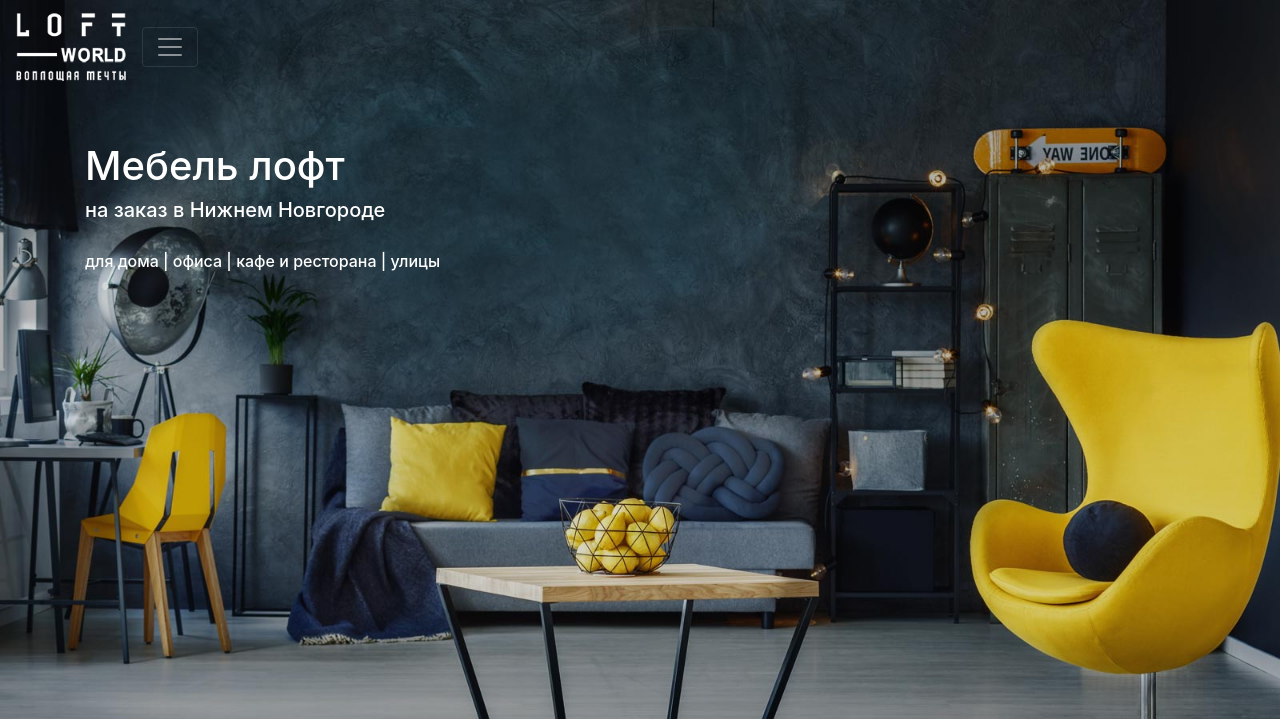
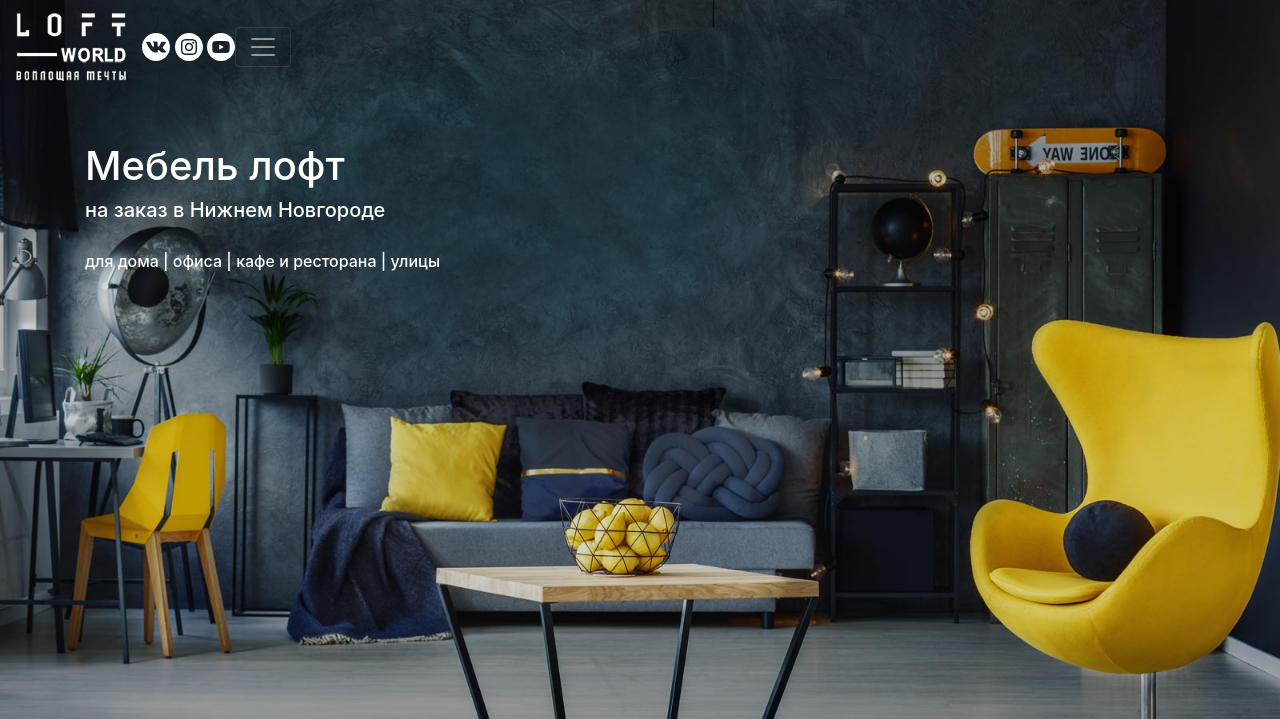
Before and after one commit to Flash-Royal/Site, a Django app: page /main/ in a window 1280 px wide. Shown: the top 719 px of the page. Run offline with Django 3.2, Linux system fonts and the light colour scheme; data comes from the database, SQL or seed files in the repository; some libraries are stand-ins or nearby versions.

Commit message:
new icons

```diff
--- a/secondSite/template/main.html
+++ b/secondSite/template/main.html
@@ -18,11 +18,16 @@
           <a class = "navbar-brand" href = {% url 'main'%}>
             <img src = "{%static 'logo.png'%}" width = "110" height = "68">
           </a>
+          <div class = "social net">
+            <a href="http:\\vk.com"><img src="{%static 'vk-social-logotype.svg'%}" width = "28" height = "28"></a>
+            <a href="http:\\instagram.com"><img src="{%static 'instagram.svg'%}" width = "28" height = "28"></a>
+            <a href="http:\\youtube.com"><img src="{%static 'youtube.svg'%}" width = "28" height = "28"></a>
+          </div>
           <button class = "navbar-toggler" type = "button" data-toggle="collapse" data-target="#navbarTogglerDemo02" aria-controls="navbarTogglerDemo02" aria-expanded="false" aria-label="Toggle navigation">
             <span class="navbar-toggler-icon"></span>
           </button>
-          <div class="collapse navbar-collapse" id="navbarTogglerDemo02">
-              <ul class="navbar-nav mr-auto mt-2 mt-lg-0 ">
+          <div class="collapse navbar-collapse justify-content-end" id="navbarTogglerDemo02">
+              <ul class="navbar-nav .align-items-end mr-auto mt-2 mt-lg-0 ">
                 {%for item in furn%}
                 <li class="nav-item">
                   <a class="nav-link" href= {{item.getLink}}> {{item.name}} </a>
@@ -30,7 +35,9 @@
                 {%endfor%}
               </ul>
           </div>
+
         </nav>
+
       </div>
       <div class = 'names' style= "margin: 70px 20px;">
         <h1 style="color:#ffffff"> Мебель лофт </h1>
@@ -60,8 +67,9 @@
       color: white;
       font: bolt 24px Helvetica;
     }
-    .n1{
+    .n1 {
       margin-top: 30px;
     }
+
   </style>
 </html>
```
Also changed, not shown: secondSite/static/instagram.svg (added), secondSite/static/vk-social-logotype.svg (added), secondSite/static/youtube.svg (added).
